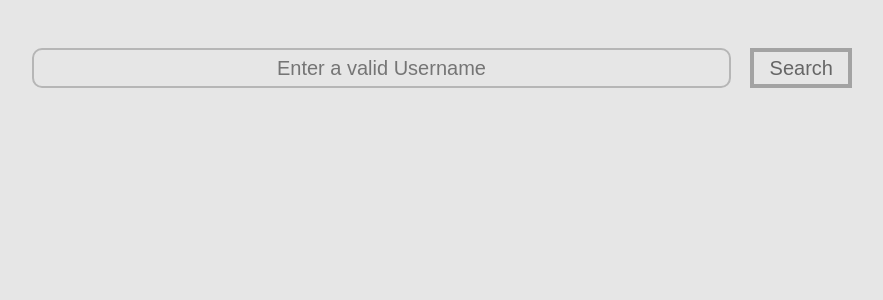
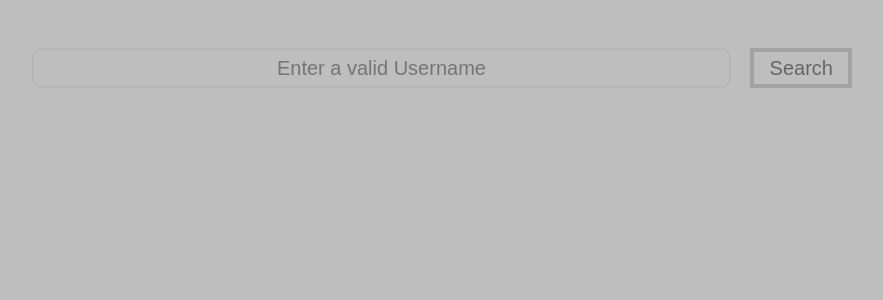
Before and after one commit to Nabil71-dev/Post_generator_-dev.to_Api-, a React (Create React App) app: page / in a window 1280 px wide. Shown: the top 300 px of the page, without its empty margins (192-1075 px from the left). Built offline with nearby package versions, Linux system fonts and the light colour scheme.

Commit message:
Update index.css

```diff
--- a/public/index.css
+++ b/public/index.css
@@ -2,6 +2,6 @@
     margin:0px;
     padding:0px;
     box-sizing: border-box;
-    background-color: rgb(230, 230, 230);
+    background-color: rgb(190, 190, 190);
     font-family: Arial, Helvetica, sans-serif;
 }
```
